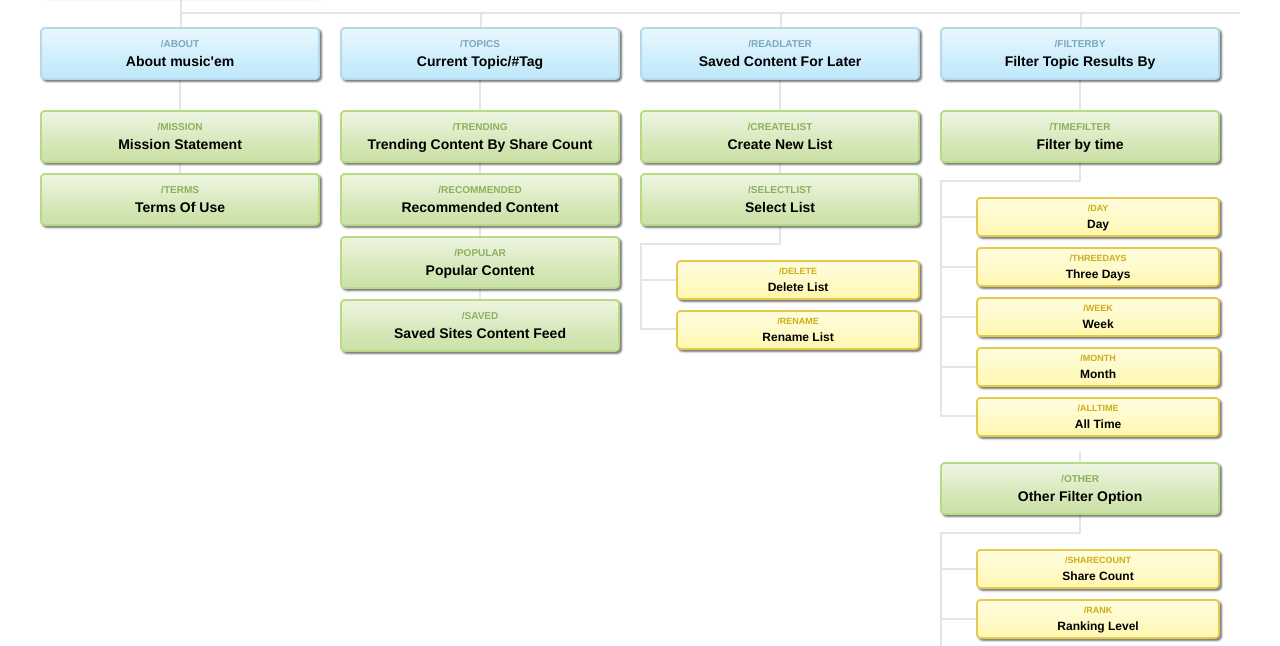
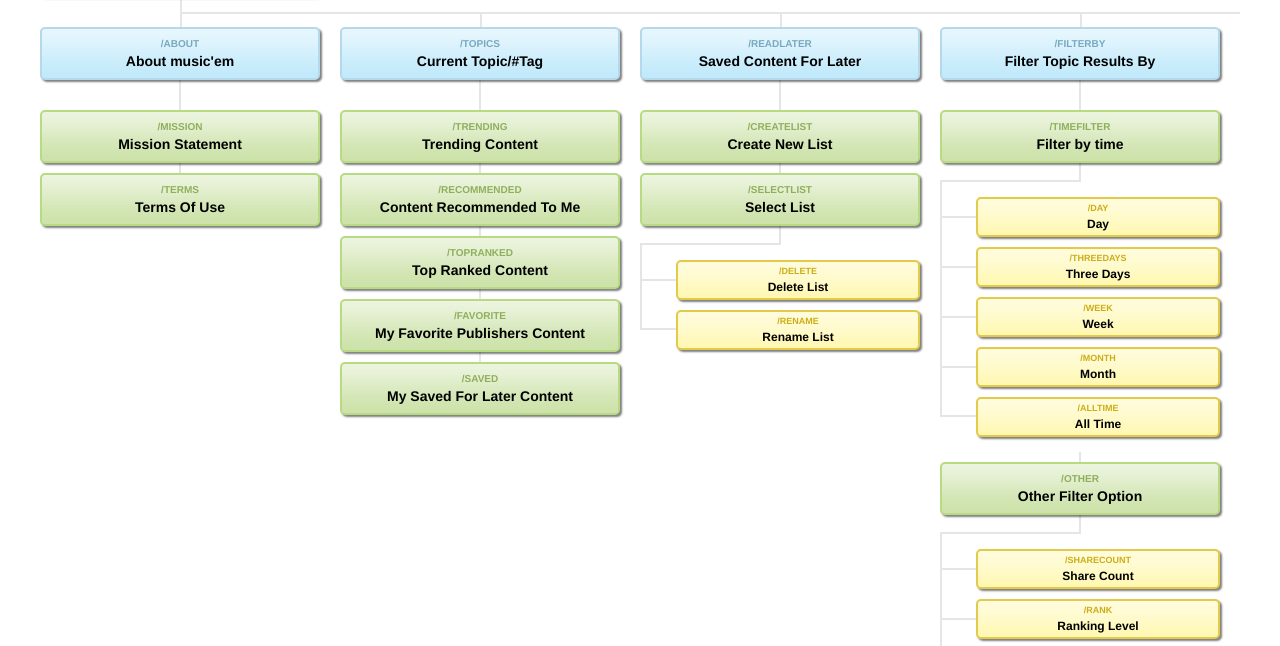
Before and after one commit to ptlergo/musicemsitemap, a website: page index.html in a window 1280 px wide. Shown: the part 139-785 px from the top of the page. Drawn offline with Linux system fonts and the light colour scheme.

Commit message:
update topic lists

```diff
--- a/index.html
+++ b/index.html
@@ -30,10 +30,11 @@
       <!--TOPIC LEVEL-->
 			<li><a href="/topics">Current Topic/#Tag</a>
 				<ul>
-          <li><a href="/trending">Trending Content By Share Count</a></li>
-          <li><a href="/recommended">Recommended Content</a></li>
-          <li><a href="/popular">Popular Content</a></li>
-          <li><a href="/saved">Saved Sites Content Feed</a></li>
+          <li><a href="/trending">Trending Content</a></li>
+          <li><a href="/recommended">Content Recommended To Me</a></li>
+          <li><a href="/topRanked">Top Ranked Content</a></li>
+					<li><a href="/favorite">My Favorite Publishers Content</a></li>
+					<li><a href="/saved">My Saved For Later Content</a></li>
 				</ul>
 			</li>
       <!--END TOPIC LEVEL-->
```
